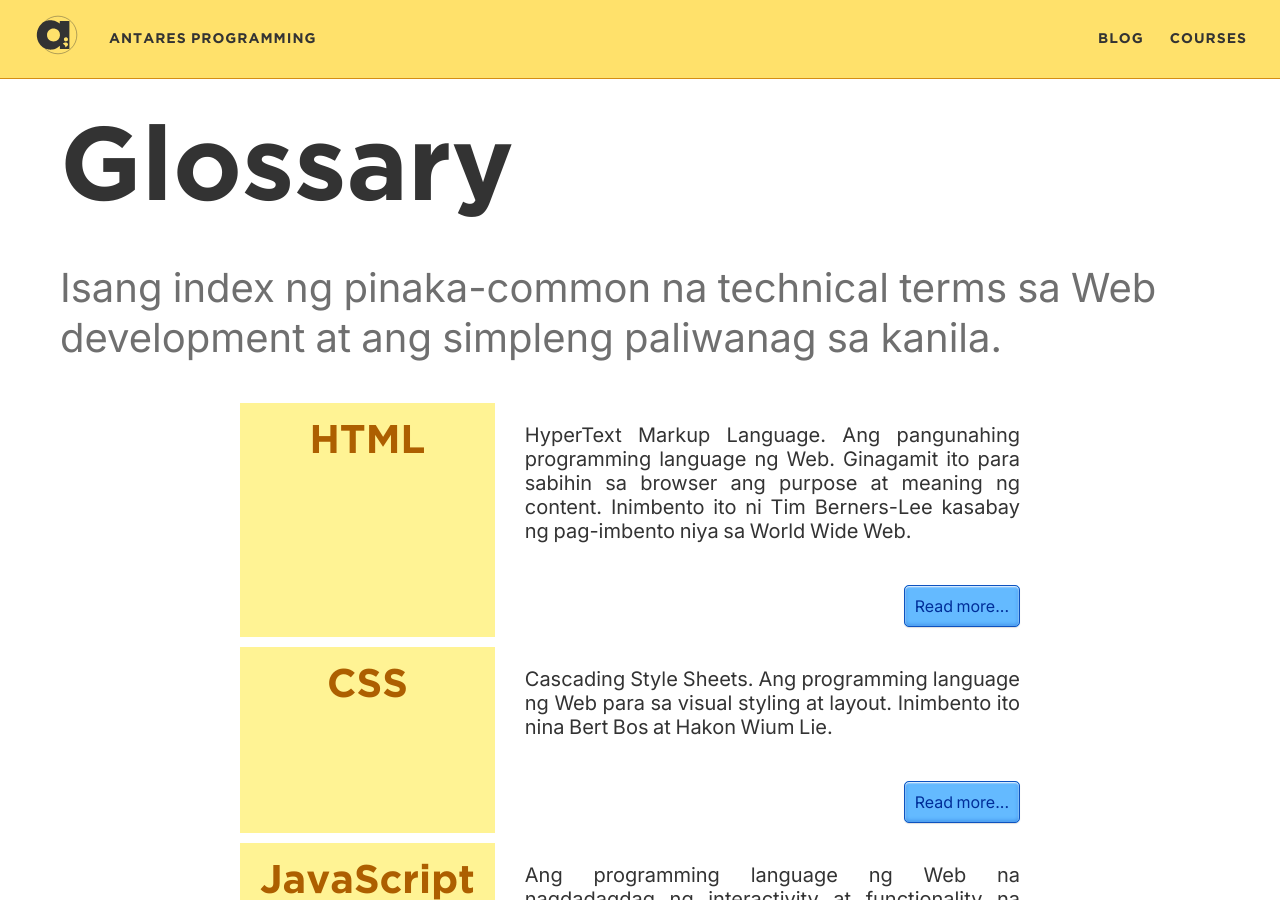
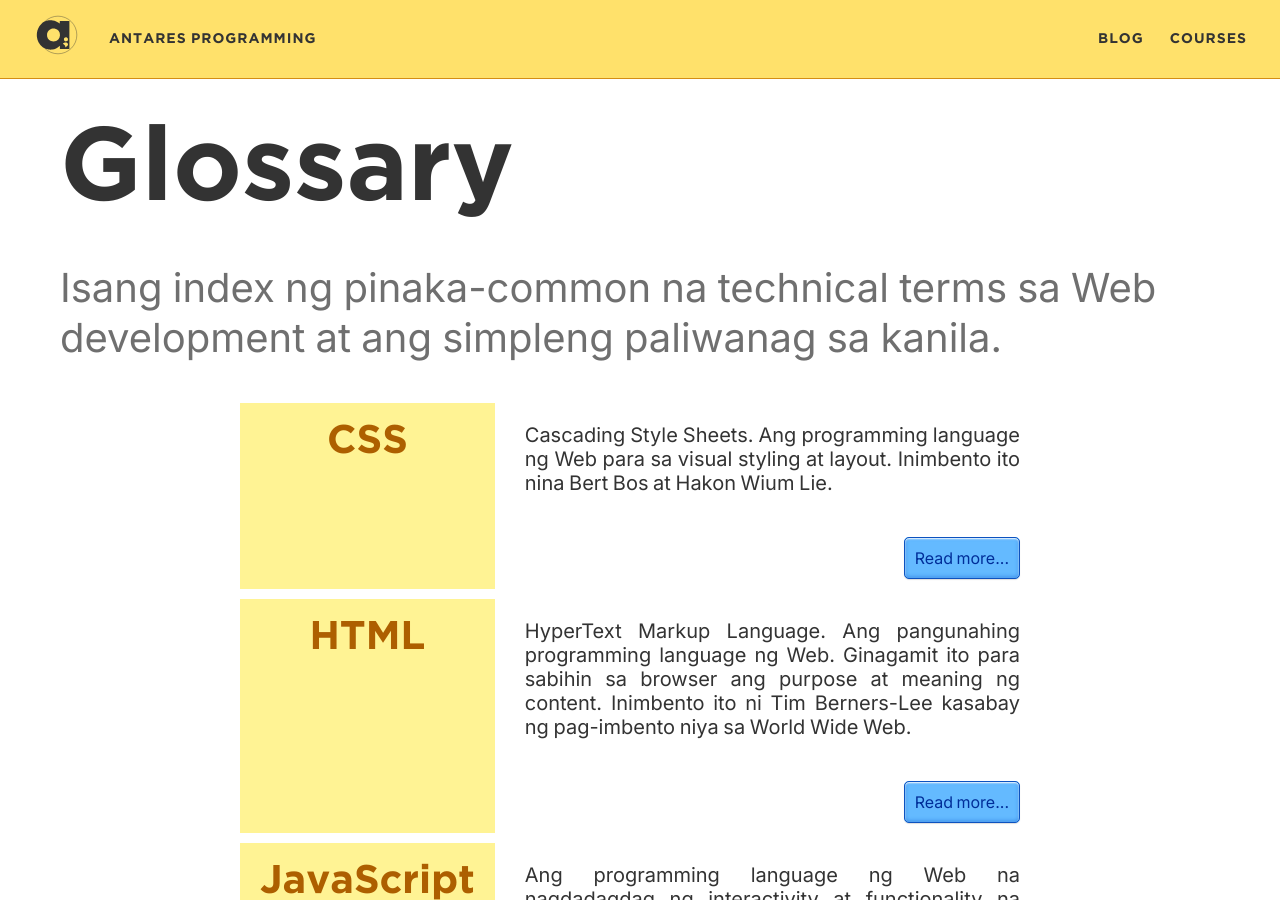
Before and after one commit to elementary/blog-template, a Jekyll site: the page built from glossary.html, in a window 1280 px wide and 900 px high. Built offline with Jekyll 4.4.1, drawn with Linux system fonts in a browser that asks for light colours.

Commit message:
Added sorting on glossary page

```diff
--- a/glossary.html
+++ b/glossary.html
@@ -10,7 +10,8 @@ author: teacherbuknoy
 <p class="lead">{{ page.description }}</p>
 
 <dl class="glossary">
-{% for entry in site.data.glossary %}
+{% assign definitions = site.data.glossary | sort:'term' %}
+{% for entry in definitions %}
   <dt id="{{ entry.term }}">{{ entry.term }}</dt>
   <dd>{{ entry.meaning }}</dd>
   {% if entry.link %}
```
